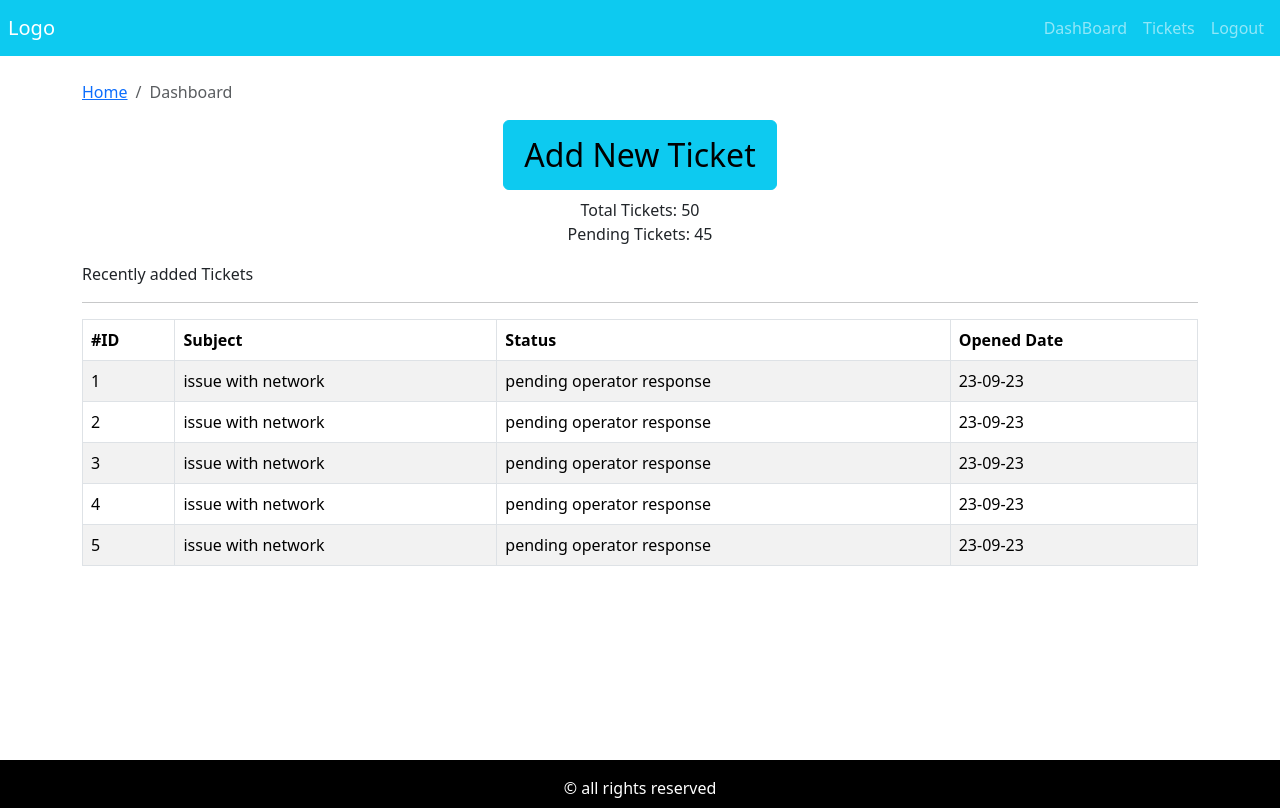
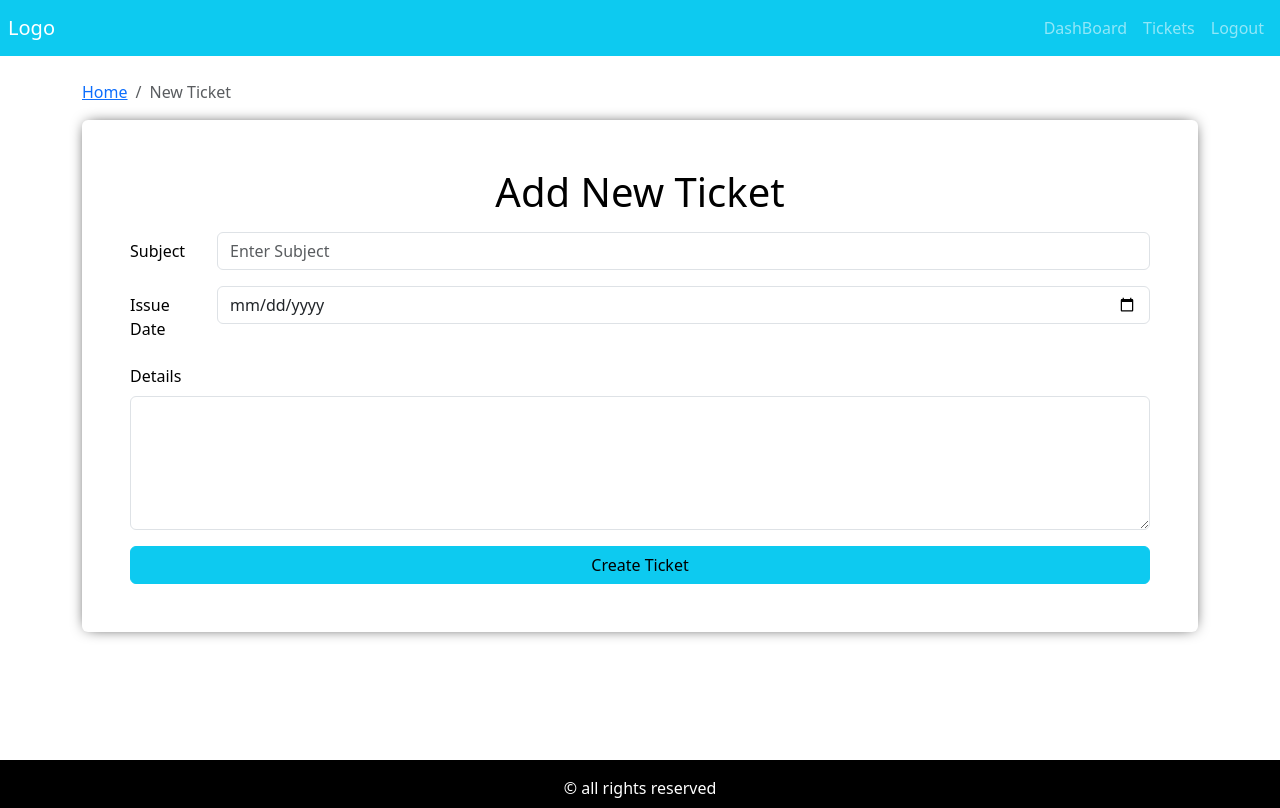
Before and after one commit to bhargavrepaka/ticket-frontend, a React (Vite) app: page / in a window 1280 px wide. Built offline with nearby package versions, Linux system fonts and the light colour scheme.

Commit message:
added newticket form

```diff
--- a/src/App.jsx
+++ b/src/App.jsx
@@ -2,13 +2,15 @@
 import Entry from "./pages/entry/Entry"
 import DefaultLayout from "./layouts/DefaultLayout"
 import Dashboard from "./pages/dashboard/Dashboard"
+import NewTicket from "./pages/new-ticket/NewTicket"
 import './App.scss'
 const App = () => {
   return (
     <div >
       {/* <Entry></Entry> */}
       <DefaultLayout>
-        <Dashboard></Dashboard>
+        {/* <Dashboard></Dashboard> */}
+        <NewTicket></NewTicket>
       </DefaultLayout>
     </div>
 
--- /dev/null
+++ b/src/components/add-ticket-form/AddTicketForm.jsx
@@ -0,0 +1,56 @@
+/* eslint-disable react/prop-types */
+import { Form,Button, Row,Col,Container } from 'react-bootstrap'
+const AddTicketForm = ({handleOnSubmit,handleOnChange,formData}) => {
+  console.log(formData)
+  return (
+    <Container className=' p-5 bg-white text-black rounded form-box'>
+      <h1 className='text-center '>Add New Ticket</h1>
+        <Form onSubmit={handleOnSubmit} >
+              <Form.Group className='my-3' as={Row}>
+                <Form.Label column sm={1} >Subject</Form.Label>
+                <Col>
+                  <Form.Control
+                  sm={11}
+                  type='text'
+                  name='subject'
+                  placeholder='Enter Subject'
+                  required
+                  value={formData.subject}
+                  onChange={handleOnChange}
+                  minLength={3}
+                  maxLength={20}
+                  ></Form.Control>
+                </Col>
+
+              </Form.Group>
+              <Form.Group className='my-3' as={Row}>
+                <Form.Label column sm={1}>Issue Date</Form.Label>
+                <Col sm={11}>
+                  <Form.Control
+                  type='date'
+                  name='issueDate'
+                  required
+                  value={formData.issueDate}
+                  onChange={handleOnChange}
+                  ></Form.Control>
+                </Col>
+
+              </Form.Group>
+              <Form.Group className='mb-3'>
+                <Form.Label>Details</Form.Label>
+                <Form.Control
+                as={"textarea"}
+                name='details'
+                required
+                value={formData.details}
+                onChange={handleOnChange}
+                rows={5}
+                ></Form.Control>
+              </Form.Group>
+              <Button type='submit' variant='info' className='w-100'>Create Ticket</Button>
+            </Form>
+    </Container>
+  )
+}
+
+export default AddTicketForm
--- /dev/null
+++ b/src/components/add-ticket-form/add-ticket-form.sass
@@ -0,0 +1,3 @@
+.add-new-ticket{
+
+}
--- /dev/null
+++ b/src/pages/new-ticket/NewTicket.jsx
@@ -0,0 +1,41 @@
+/* eslint-disable no-unused-vars */
+
+import { Container,Row,Col } from 'react-bootstrap'
+import PageBreadcrumb from '../../components/breadcrumb/Breadcrumb'
+import AddTicketForm from '../../components/add-ticket-form/AddTicketForm'
+import { useState } from 'react'
+
+const initalFormData={
+  subject:"",
+  issueDate:"",
+  details:""
+
+}
+
+const NewTicket = () => {
+  const [formData,setFormData]=useState(initalFormData)
+
+  function handleOnChange(e){
+    const {name,value}=e.target
+    setFormData((prev)=>{
+      return {...prev,[name]:value}
+    })
+
+  }
+  return (
+    <Container >
+        <Row>
+            <Col>
+            <PageBreadcrumb pagename={"New Ticket"}></PageBreadcrumb>
+            </Col>
+        </Row>
+        <Row>
+            <Col>
+              <AddTicketForm handleOnChange={handleOnChange} formData={formData}></AddTicketForm>
+            </Col>
+        </Row>
+    </Container>
+  )
+}
+
+export default NewTicket
```
Also changed, not shown: src/main.jsx (+4 -3 lines).
